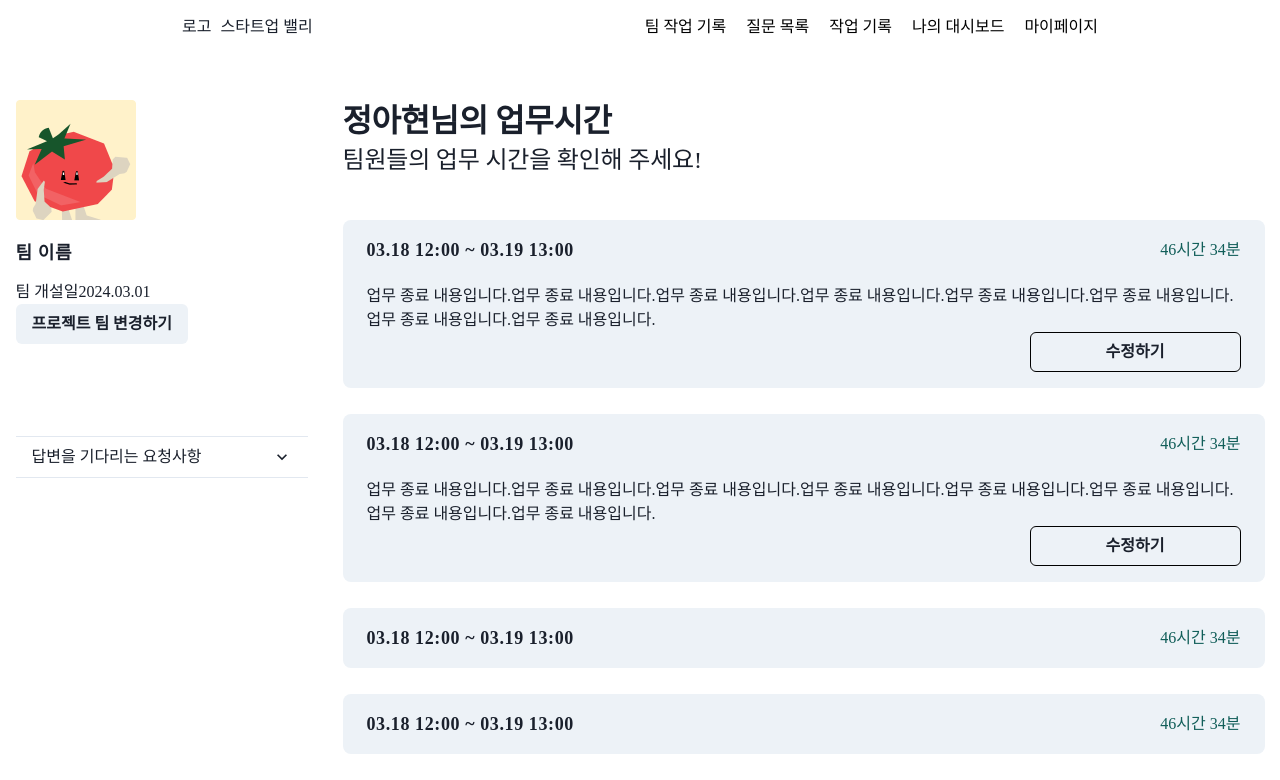
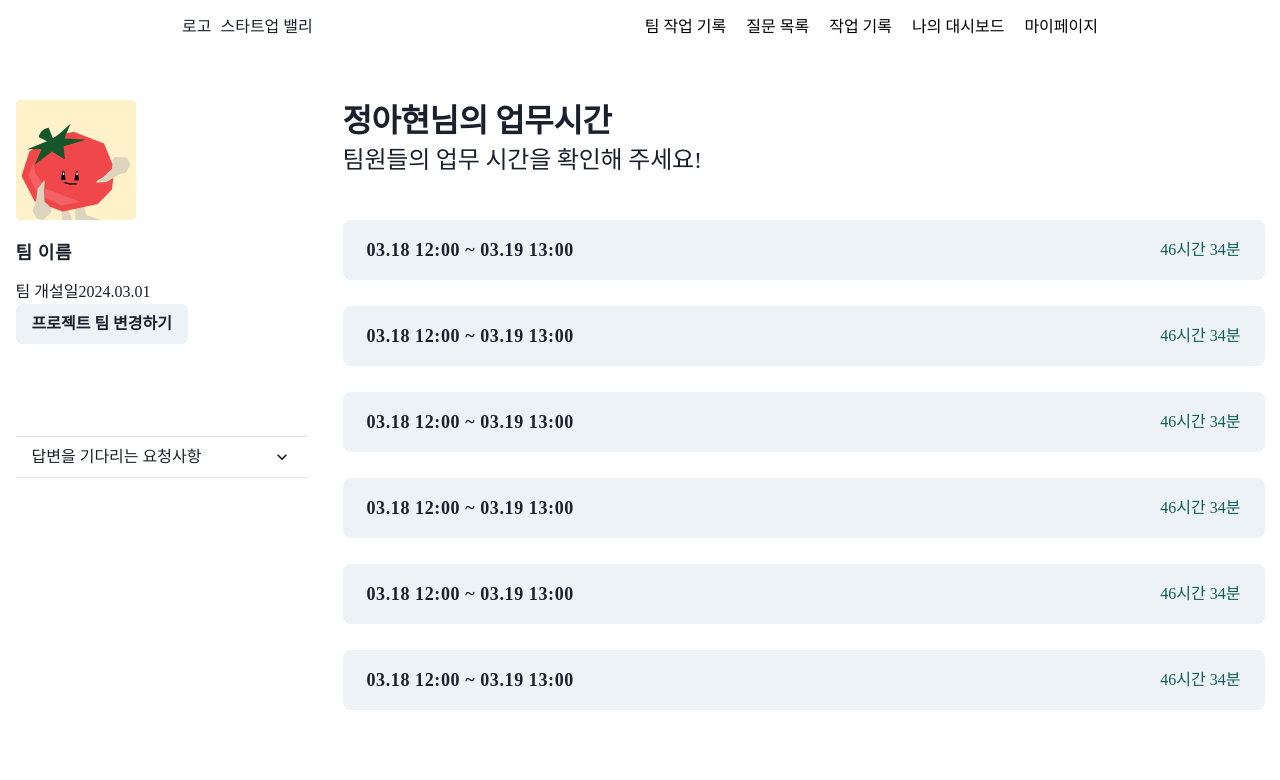
Before and after one commit to 9oormthon-univ/2024_BEOTKKOTTHON_TEAM_28_FE, a React (Vite) app: page /1/manage in a window 1280 px wide. Shown: the top 780 px of the page. Built offline with nearby package versions, Linux system fonts and the light colour scheme; a web font is replaced by a local one.

Commit message:
fix: 팀원관리 TaskItem isToggled, isEditing 상태 추가

```diff
--- a/src/component/manage/TaskItem.jsx
+++ b/src/component/manage/TaskItem.jsx
@@ -1,6 +1,11 @@
 import { Box, Button, Flex } from '@chakra-ui/react';
 
-const TaskItem = ({ isToggled }) => {
+import { useState } from 'react';
+
+const TaskItem = () => {
+  const [isToggled, setIsToggled] = useState(false);
+  const [isEditing, setIsEditing] = useState(false);
+
   return (
     <Flex
       direction='column'
@@ -9,6 +14,9 @@ const TaskItem = ({ isToggled }) => {
       paddingY='16px'
       background='gray.100'
       borderRadius='8px'
+      onClick={() => {
+        setIsToggled((prev) => !prev);
+      }}
     >
       <Flex width='100%' justifyContent='space-between' alignItems='center'>
         <Box className='SubHead-xl'>03.18 12:00 ~ 03.19 13:00</Box>
@@ -22,9 +30,33 @@ const TaskItem = ({ isToggled }) => {
             업무 종료 내용입니다.업무 종료 내용입니다.업무 종료 내용입니다.업무 종료 내용입니다.업무
             종료 내용입니다.업무 종료 내용입니다.업무 종료 내용입니다.업무 종료 내용입니다.
           </Box>
-          <Button paddingX='75px' paddingY='13px' border='1px solid black'>
-            수정하기
-          </Button>
+          {isEditing ? (
+            <Button
+              paddingX='75px'
+              paddingY='13px'
+              background='brand'
+              color='white'
+              _hover='brand'
+              onClick={(event) => {
+                event.stopPropagation();
+                setIsEditing(false);
+              }}
+            >
+              저장하기
+            </Button>
+          ) : (
+            <Button
+              paddingX='75px'
+              paddingY='13px'
+              border='1px solid black'
+              onClick={(event) => {
+                event.stopPropagation();
+                setIsEditing(true);
+              }}
+            >
+              수정하기
+            </Button>
+          )}
         </Flex>
       )}
     </Flex>
--- a/src/pages/ManagePage.jsx
+++ b/src/pages/ManagePage.jsx
@@ -18,8 +18,8 @@ const ManagePage = () => {
             <Box className='Display-sm'>팀원들의 업무 시간을 확인해 주세요!</Box>
           </Flex>
           <Flex direction='column' gap='26px'>
-            <TaskItem isToggled />
-            <TaskItem isToggled />
+            <TaskItem />
+            <TaskItem />
             <TaskItem />
             <TaskItem />
             <TaskItem />
```
